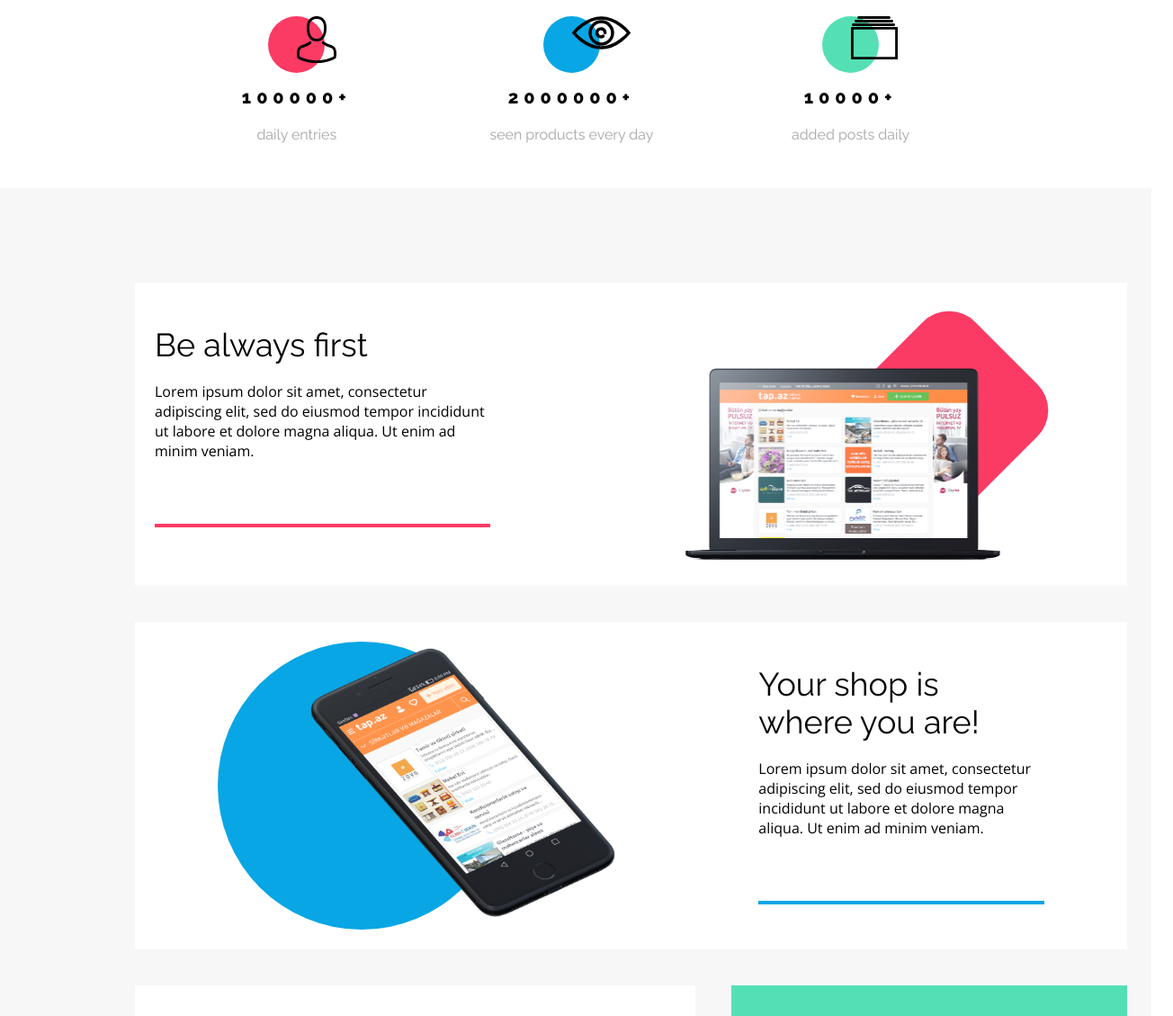
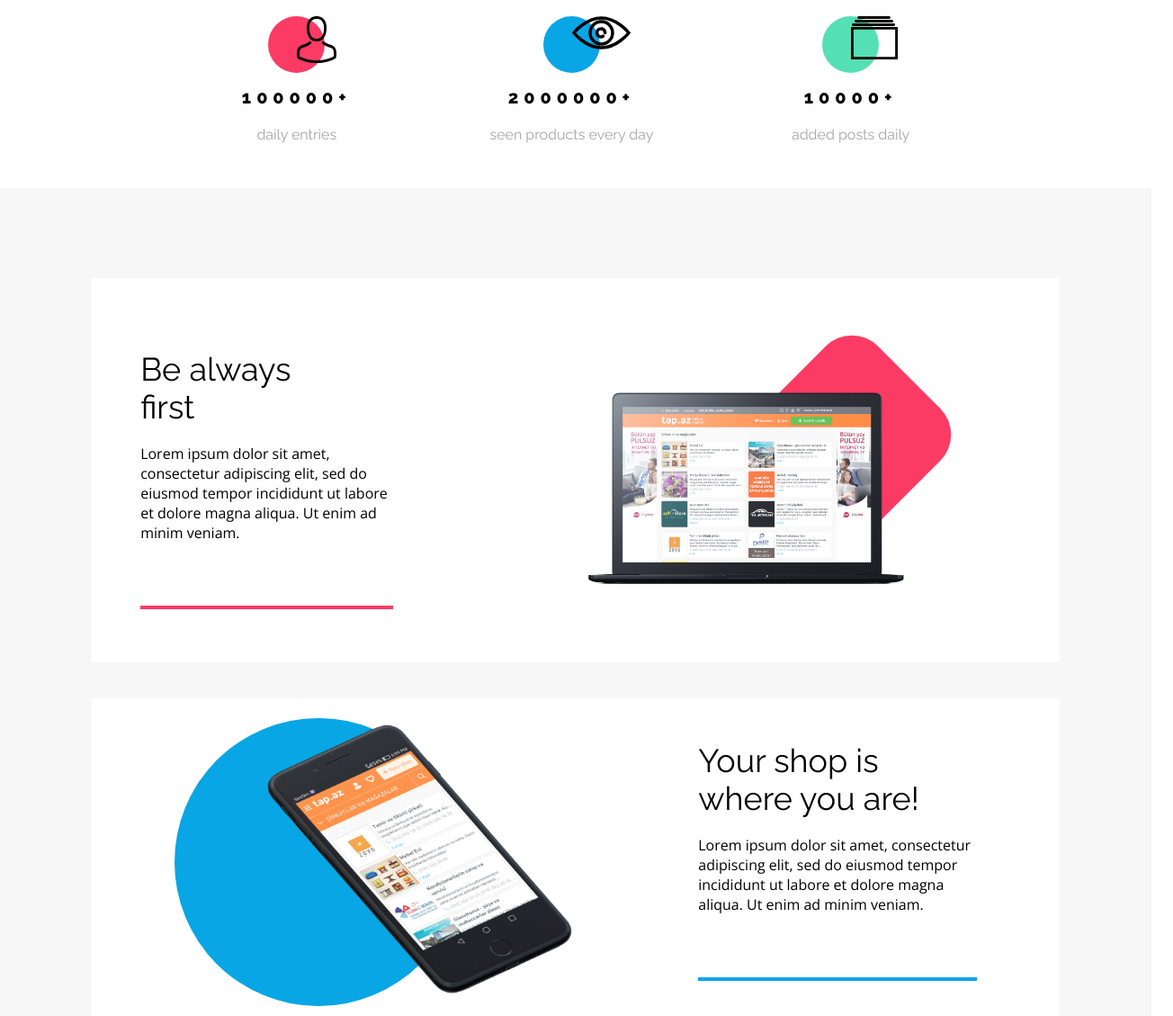
Before and after one commit to agustinalonsocantoli/OxygenShop, a website: page index.html in a window 1280 px wide. Shown: the part 906-2035 px from the top of the page at 90% size, 1304 px wide, since content can reach past the window. Drawn offline with nearby package versions, Linux system fonts and the light colour scheme.

Commit message:
Correccion seccion benefits

```diff
--- a/src/scss/base/_mixins.scss
+++ b/src/scss/base/_mixins.scss
@@ -17,7 +17,7 @@
 }
 
 @mixin desktopXL {
-    @media (min-width: 1900px) {
+    @media (min-width: 1950px) {
         @content;
     }
 }
--- a/src/scss/layout/_benefits.scss
+++ b/src/scss/layout/_benefits.scss
@@ -8,12 +8,12 @@
     @include m.desktop {
         display: grid;
         grid-template-columns: repeat(2, 1fr);
-        padding: 105px 150px;
+        padding: 100px 8%;
         gap: 40px;
     }
 
     @include m.desktopXL {
-        padding: 105px 500px;
+        padding: 100px 15%;
     }
 
     h3 {
@@ -53,7 +53,7 @@
 
     .benefits__mac {
         background: v.$white;
-        padding: 22px;
+        padding: 5%;
         margin: 0px auto 24px auto;
 
         @include m.desktop {
@@ -83,6 +83,14 @@
         }
 
         .mac--container {
+
+            @include m.desktop {
+                width: 80%;
+            }
+
+            @include m.desktopXL {
+                width: 40%;
+            }
 
             .mac--efect {
                 width: 90.12px;
@@ -193,11 +201,6 @@
             grid-row: 3 / 4;
             width: 100%;
             margin: 0px auto;
-            min-width: 623px;
-        }
-
-        @include m.desktopXL {
-            min-width: 1300px;
         }
 
         p{
```
Also changed, not shown: src/css/styles.css, 1 other file.
